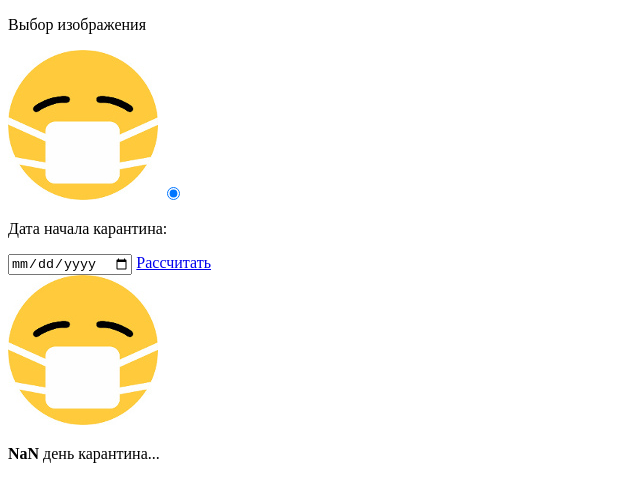
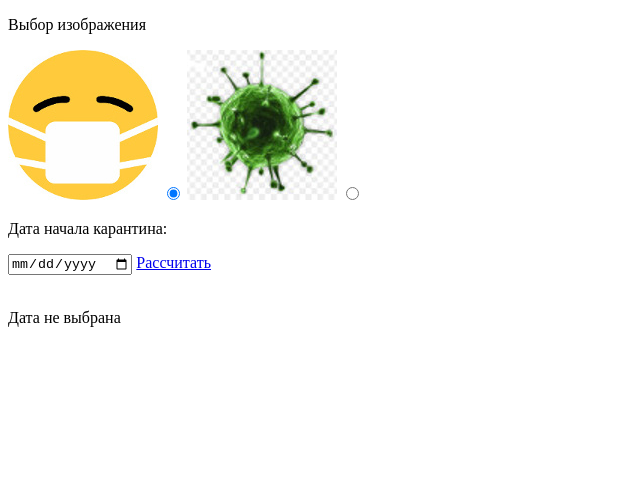
Before and after one commit to hramina-ks/isolationDate, a plain HTML site: page datesDifferent.html in a window 1280 px wide. Both pictures are taken after a click on the link "Рассчитать". Shown: the whole page, without its empty margins (0-640 px from the left). Drawn offline with Linux system fonts and the light colour scheme.

Commit message:
Добавила сообщение, если нет даты

```diff
--- a/datesDifferent.html
+++ b/datesDifferent.html
@@ -10,6 +10,8 @@
             <div class="radios">
                 <label for="image1"><img class="radios_img" src="img/smile.jpg" alt="smile"></label>
                 <input class= "radios__item" type="radio" name="image" id="image1" value="image1" checked>
+                <label for="image2"><img class="radios_img" src="img/corona.jpg" alt="corona"></label>
+                <input class= "radios__item" type="radio" name="image" id="image2" value="image2">
             </div>
             <label>
                 <p>Дата начала карантина:</p>
@@ -18,19 +20,26 @@
             <a href="#" name="btnDate" id="btnDate">Рассчитать</a>
         </form>
         <div class="result">
+            <div class="result_view">
                 <img src="" alt="">
                 <p class="result_text"></p>
+            </div>
+            <div class="result_code">
+            </div>
         </div>
         <script language="JavaScript" type="text/javascript">
             let form = document.querySelector(".formclass");
             let radios = form.querySelectorAll(".radios__item");
             let btnDate = document.getElementById("btnDate");
-            let result = document.querySelector(".result");
+            let result = document.querySelector(".result_view");
             let result_img = result.querySelector("img");
             let result_text = result.querySelector(".result_text");
             btnDate.addEventListener("click", function(event)
             {
                 let startDate = document.getElementById("startDate").value; //получаем дату начала
+                console.log(startDate);
+                if (startDate != '')
+                {
                     let radios_check = form.querySelector('.radios [type=radio]:checked'); //какая радиокнопка с картинкой выбрана
                     let check_id = radios_check.id;// id выбранной радиокнопки
                     let check_label = form.querySelector('label[for=' + CSS.escape(check_id) + ']') //label выбранной радиокнопки
@@ -41,6 +50,11 @@
                     result_img.src = check_image.src;
                     result_img.alt = check_image.alt;
                     result_text.innerHTML = '<strong>' + Math.round(dt) + '</strong> день карантина...';
+                }
+                else
+                {
+                    result_text.innerHTML = 'Дата не выбрана';
+                }
 
                 event.preventDefault();
             }, false);
```
Also changed, not shown: img/corona.jpg (added). Lines whose indentation alone changed are shown as unchanged.
